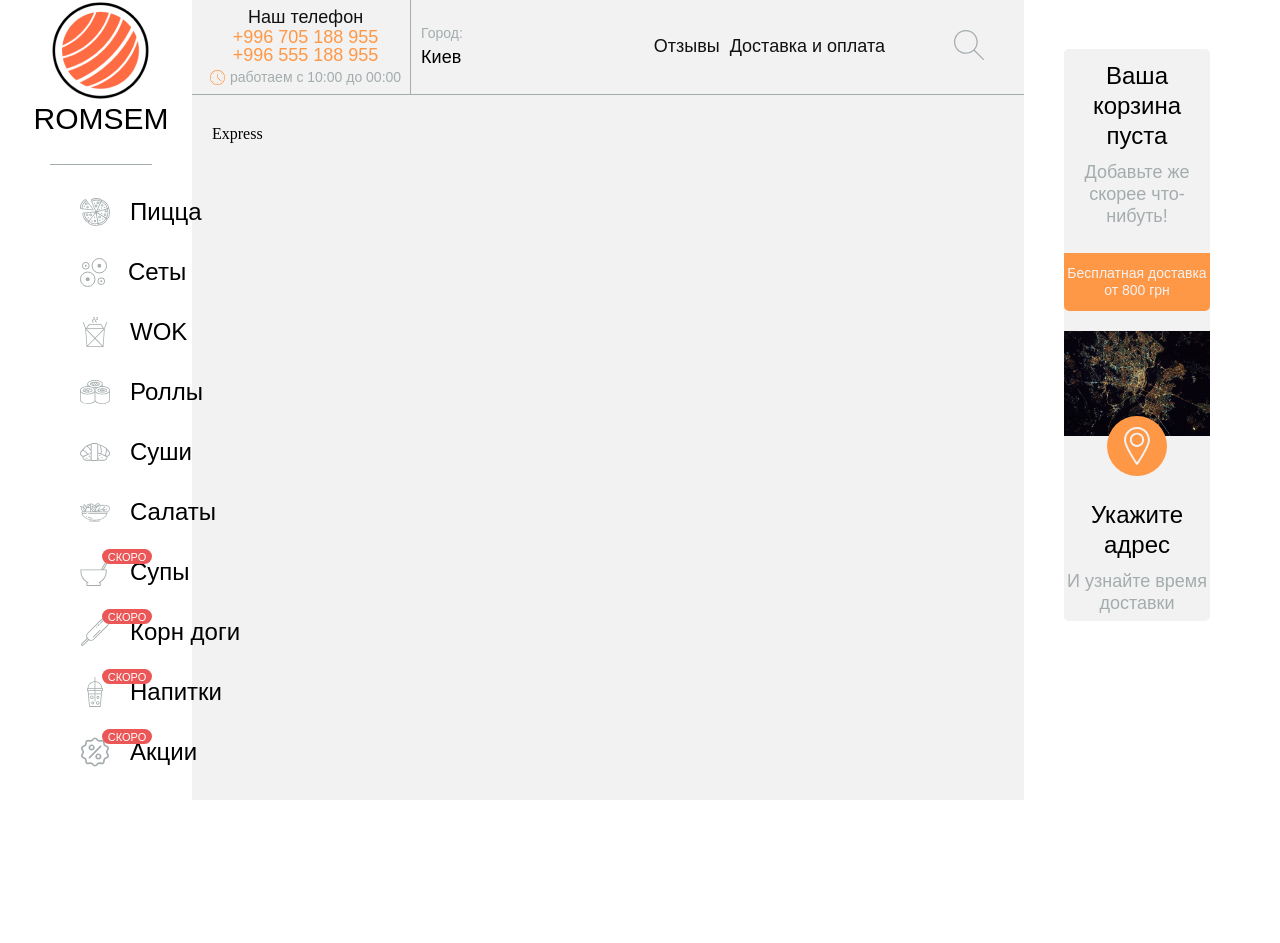
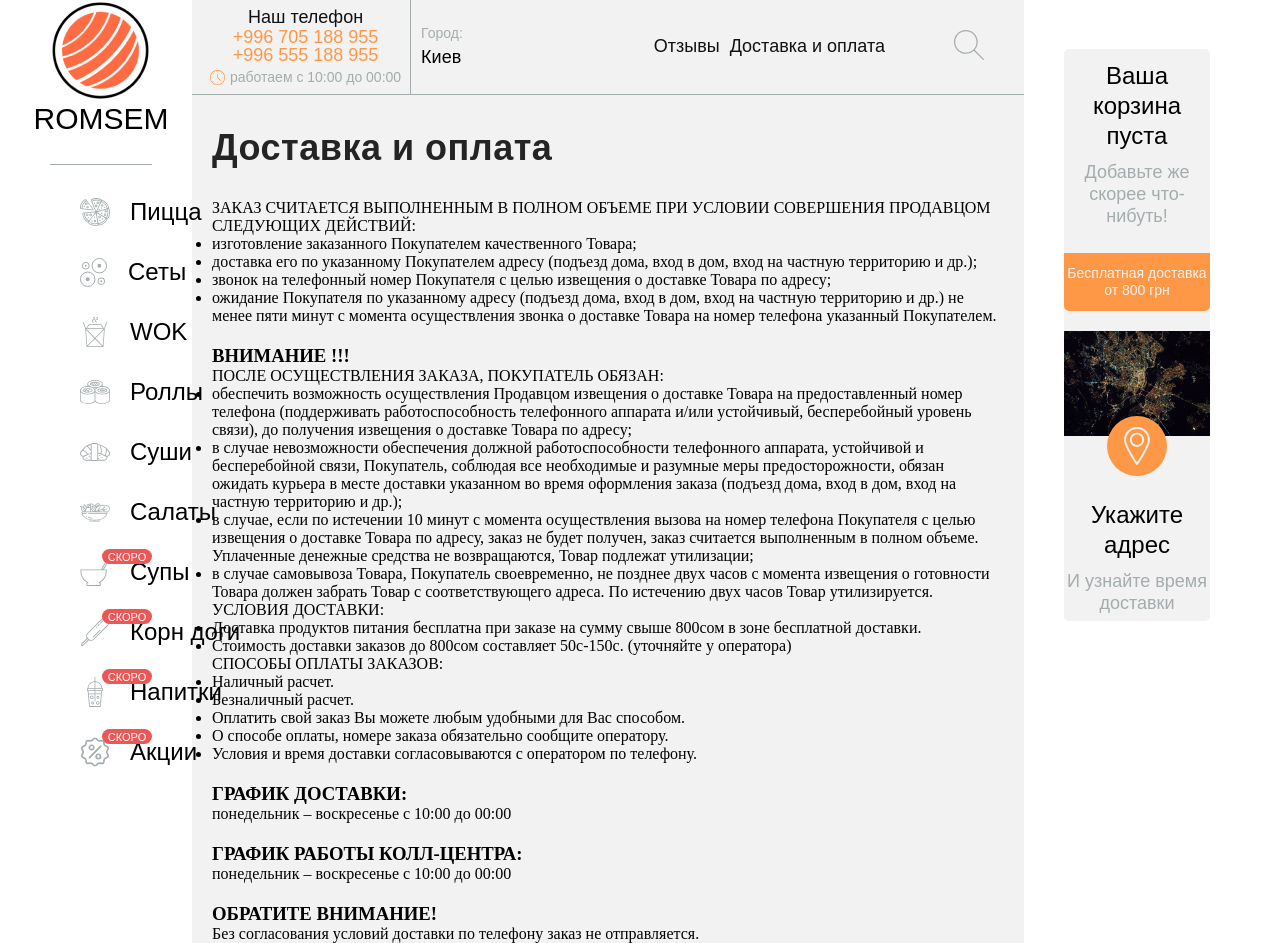
Before and after one commit to merkushynArt/romsem, a React (Create React App) app: page /express in a window 1280 px wide. Before the commit the page ends 800 px from the top, so only its background shows below. Built offline with nearby package versions, Linux system fonts and the light colour scheme.

Commit message:
created a express page

```diff
--- a/src/components/Home/Content/Routes/Express/Express.js
+++ b/src/components/Home/Content/Routes/Express/Express.js
@@ -1,9 +1,74 @@
-import React from 'react'
+import React from 'react';
+import "./express.css"
 
 const Express = () => {
-   return (
-      <div>Express</div>
-   )
-}
+    return (
+        <div className="Express">
 
-export default Express
+            <h2 className="Express__main-title">Доставка и оплата</h2>
+            <span>ЗАКАЗ СЧИТАЕТСЯ ВЫПОЛНЕННЫМ В ПОЛНОМ ОБЪЕМЕ ПРИ УСЛОВИИ СОВЕРШЕНИЯ ПРОДАВЦОМ СЛЕДУЮЩИХ ДЕЙСТВИЙ:</span>
+            <ul>
+                <li>изготовление заказанного Покупателем качественного Товара;</li>
+                <li>доставка его по указанному Покупателем адресу (подъезд дома, вход в дом, вход на частную территорию
+                    и др.);
+                </li>
+                <li>звонок на телефонный номер Покупателя с целью извещения о доставке Товара по адресу;</li>
+                <li> ожидание Покупателя по указанному адресу (подъезд дома, вход в дом, вход на частную территорию и
+                    др.) не менее пяти минут с момента осуществления звонка о доставке Товара на номер телефона
+                    указанный Покупателем.
+                </li>
+            </ul>
+            <h3 className="Express__bold">ВНИМАНИЕ !!!</h3>
+            <span>ПОСЛЕ ОСУЩЕСТВЛЕНИЯ ЗАКАЗА, ПОКУПАТЕЛЬ ОБЯЗАН:</span>
+            <ul>
+                <li>обеспечить возможность осуществления Продавцом извещения о доставке Товара на предоставленный номер
+                    телефона (поддерживать работоспособность телефонного аппарата и/или устойчивый, бесперебойный
+                    уровень связи), до получения извещения о доставке Товара по адресу;
+                </li>
+                <li>
+                    в случае невозможности обеспечения должной работоспособности телефонного аппарата, устойчивой и
+                    бесперебойной связи, Покупатель, соблюдая все необходимые и разумные меры предосторожности, обязан
+                    ожидать курьера в месте доставки указанном во время оформления заказа (подъезд дома, вход в дом,
+                    вход на частную территорию и др.);
+                </li>
+                <li>
+                    в случае, если по истечении 10 минут с момента осуществления вызова на номер телефона Покупателя с
+                    целью извещения о доставке Товара по адресу, заказ не будет получен, заказ считается выполненным в
+                    полном объеме. Уплаченные денежные средства не возвращаются, Товар подлежат утилизации;
+                </li>
+                <li>
+                    в случае самовывоза Товара, Покупатель своевременно, не позднее двух часов с момента извещения о
+                    готовности Товара должен забрать Товар с соответствующего адреса. По истечению двух часов Товар
+                    утилизируется.
+                </li>
+            </ul>
+            <span>УСЛОВИЯ ДОСТАВКИ:</span>
+            <ul>
+                <li>Доставка продуктов питания бесплатна при заказе на сумму свыше 800сом в зоне бесплатной доставки.</li>
+                <li>Стоимость доставки заказов до 800сом составляет 50с-150с. (уточняйте у оператора)</li>
+
+
+            </ul>
+            СПОСОБЫ ОПЛАТЫ ЗАКАЗОВ:
+            <ul>
+                <li> Наличный расчет.</li>
+                <li>Безналичный расчет.</li>
+                <li>Оплатить свой заказ Вы можете любым удобными для Вас способом.</li>
+                <li>О способе оплаты, номере заказа обязательно сообщите оператору.</li>
+                <li>Условия и время доставки согласовываются с оператором по телефону.</li>
+            </ul>
+
+            <h3 className="Express__margin">ГРАФИК ДОСТАВКИ:</h3>
+            <span>понедельник – воскресенье с 10:00 до 00:00</span>
+
+            <h3 className="Express__margin">ГРАФИК РАБОТЫ КОЛЛ-ЦЕНТРА:</h3>
+            <span>понедельник – воскресенье с 10:00 до 00:00</span>
+
+            <h3 className="Express__margin">ОБРАТИТЕ ВНИМАНИЕ!</h3>
+            <span>Без согласования условий доставки по телефону заказ не отправляется.</span>
+
+        </div>
+    );
+};
+
+export default Express;
--- /dev/null
+++ b/src/components/Home/Content/Routes/Express/express.css
@@ -0,0 +1,21 @@
+.Express__main-title{
+   font-family: 'DINPro-Medium', sans-serif;
+   font-size: 36px;
+   line-height: 45px;
+   color: #242424;
+   padding: 0;
+   margin-bottom: 29px;
+   letter-spacing: 0.5px;
+}
+
+.Express ul li{
+   list-style-type: disc;
+}
+.Express__bold{
+   font-weight: bolder;
+   margin-top: 20px;
+}
+
+.Express__margin{
+   margin-top: 20px;
+}
```
